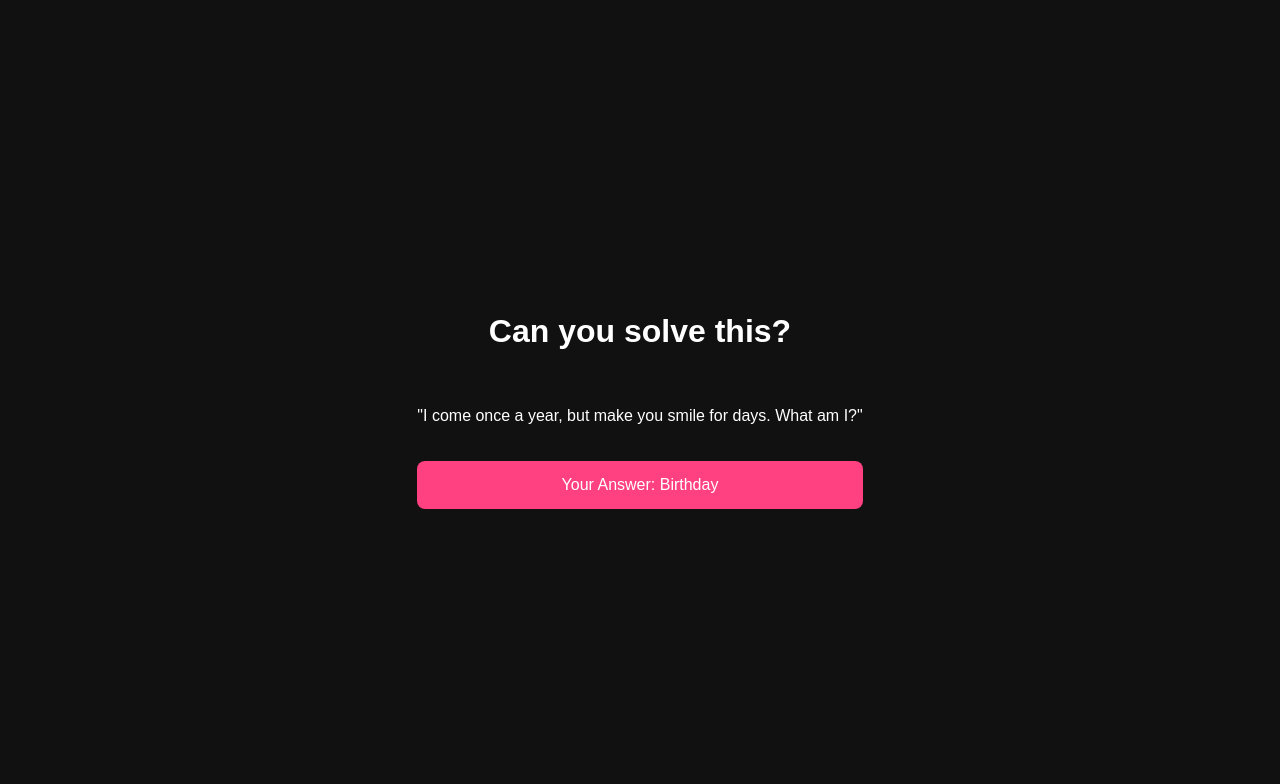
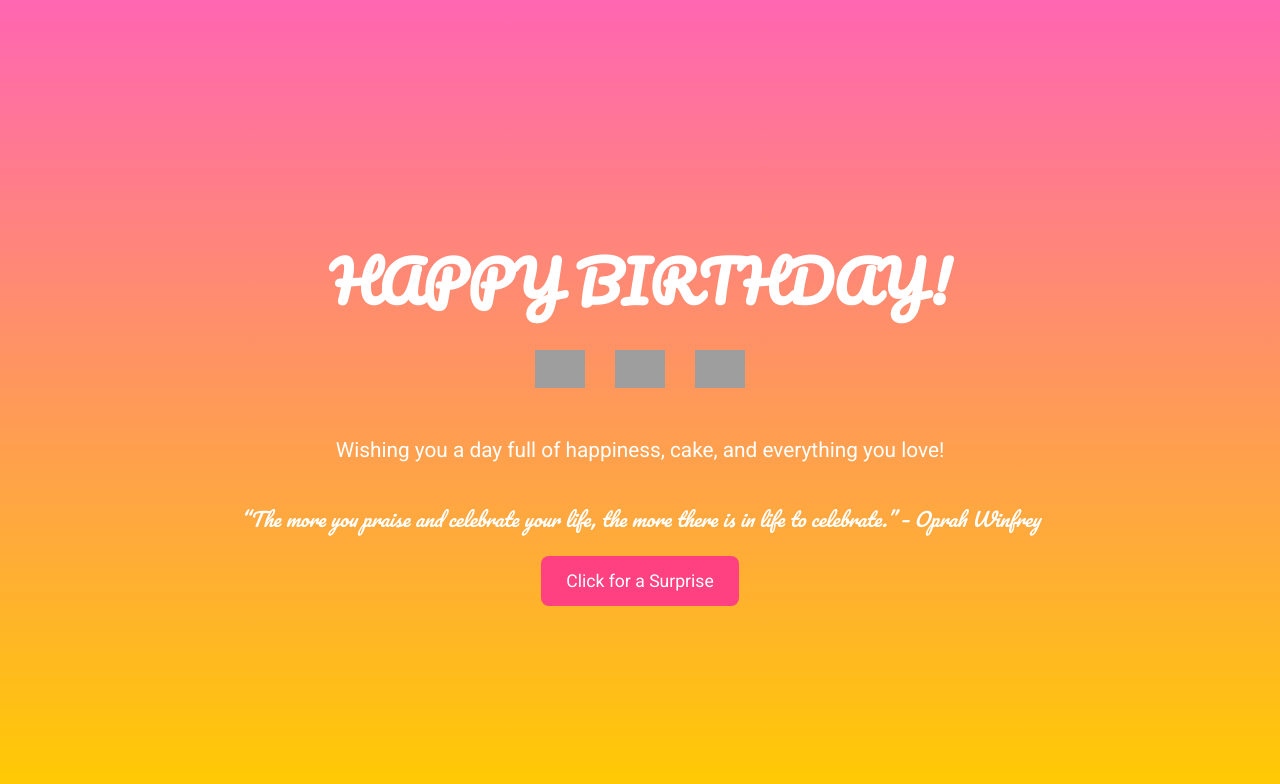
Before and after one commit to karthikeya9900/somethingNew, a plain HTML site: page index.html in a window 1280 px wide. Drawn offline with Linux system fonts and the light colour scheme; grey boxes are pictures that could not be loaded.

Commit message:
Update index.html

```diff
--- a/index.html
+++ b/index.html
@@ -3,38 +3,59 @@
 <head>
   <meta charset="UTF-8" />
   <meta name="viewport" content="width=device-width, initial-scale=1.0"/>
-  <title>Birthday Mystery</title>
+  <title>Birthday Surprise</title>
+  <link href="https://fonts.googleapis.com/css2?family=Roboto:wght@400;700&family=Pacifico&display=swap" rel="stylesheet">
   <style>
     body {
       margin: 0;
       padding: 0;
-      font-family: 'Arial', sans-serif;
-      background: #111;
+      font-family: 'Roboto', sans-serif;
+      background: linear-gradient(to top, #ffcc00, #ff66b2);
       color: #fff;
       display: flex;
+      justify-content: center;
+      align-items: center;
+      height: 100vh;
+      text-align: center;
       flex-direction: column;
-      align-items: center;
-      justify-content: center;
-      min-height: 100vh;
-      text-align: center;
-      animation: fadeIn 2s ease-in-out;
     }
 
-    #start, #container {
-      display: none;
-      flex-direction: column;
-      gap: 20px;
-      padding: 20px;
+    h1 {
+      font-family: 'Pacifico', cursive;
+      font-size: 3.5em;
+      font-weight: bold;
+      margin-bottom: 20px;
+      animation: bounceIn 1.5s ease-in-out;
     }
 
-    #start {
-      display: flex;
+    p {
+      font-size: 1.3em;
+      margin-bottom: 20px;
     }
 
-    .hidden-message {
+    blockquote {
       font-size: 1.2em;
       margin-top: 20px;
-      display: none;
+      font-style: italic;
+      color: #fff;
+      font-family: 'Pacifico', cursive;
+    }
+
+    .icons {
+      display: flex;
+      gap: 30px;
+      justify-content: center;
+      margin-bottom: 30px;
+    }
+
+    .icons img {
+      max-width: 50px;
+      max-height: 50px;
+      transition: transform 0.3s;
+    }
+
+    .icons img:hover {
+      transform: scale(1.1);
     }
 
     button {
@@ -43,48 +64,9 @@
       border: none;
       padding: 15px 25px;
       border-radius: 8px;
-      font-size: 1em;
+      font-size: 1.1em;
       cursor: pointer;
-    }
-
-    #confetti {
-      display: none;
-      position: fixed;
-      top: 0; left: 0;
-      width: 100%;
-      height: 100%;
-      pointer-events: none;
-      background-image: url('https://i.gifer.com/7efs.gif'); /* Confetti GIF */
-      background-size: cover;
-      z-index: 10;
-    }
-
-    h1 {
-      font-size: 2em;
-      animation: bounceIn 1.5s ease-in-out;
-    }
-
-    .meme-gallery {
-      display: flex;
-      flex-wrap: wrap;
-      justify-content: center;
-      gap: 15px;
-      margin-top: 20px;
-    }
-
-    .meme-gallery img {
-      max-width: 200px;
-      border-radius: 8px;
-      transition: transform 0.3s;
-    }
-
-    .meme-gallery img:hover {
-      transform: scale(1.1);
-    }
-
-    @keyframes fadeIn {
-      from { opacity: 0; }
-      to { opacity: 1; }
+      font-family: 'Roboto', sans-serif;
     }
 
     @keyframes bounceIn {
@@ -96,39 +78,19 @@
 </head>
 <body>
 
-<div id="start">
-  <h1>Can you solve this?</h1>
-  <p>"I come once a year, but make you smile for days. What am I?"</p>
-  <button onclick="startGame()">Your Answer: Birthday</button>
-</div>
+  <h1>HAPPY BIRTHDAY!</h1>
 
-<div id="container">
-  <div id="confetti"></div>
-  <h1>HAPPY BIRTHDAY, BRO!</h1>
-  <p>You’ve unlocked the surprise! You're not just a year older... you're a year more awesome!</p>
-  <button onclick="revealMore()">One Last Surprise</button>
-  <div class="hidden-message" id="finalMsg">
-    <p>Here’s to more laughs, memories, and wild times!</p>
-    <p>By the way, did you notice 2025 starts with Wednesday, Thursday, Friday? That's <strong>WTF</strong>! Let's hope this year is full of surprises—in a good way!</p>
-    <div class="meme-gallery">
-      <img src="https://i.imgflip.com/7xg1zj.jpg" alt="Grumpy Cat Birthday Meme">
-      <img src="https://i.imgflip.com/7xg1zk.jpg" alt="Jack Sparrow Birthday Meme">
-      <img src="https://i.imgflip.com/7xg1zl.jpg" alt="Overly Attached Girlfriend Birthday Meme">
-    </div>
+  <div class="icons">
+    <img src="https://image.shutterstock.com/image-vector/balloon-icon-vector-illustration-flat-260nw-1173503982.jpg" alt="Balloon">
+    <img src="https://image.shutterstock.com/image-vector/birthday-cake-icon-simple-flat-260nw-1707449391.jpg" alt="Cake">
+    <img src="https://image.shutterstock.com/image-vector/party-hat-icon-vector-illustration-260nw-1154084122.jpg" alt="Birthday Hat">
   </div>
-</div>
 
-<script>
-  function startGame() {
-    document.getElementById("start").style.display = "none";
-    document.getElementById("container").style.display = "flex";
-    document.getElementById("confetti").style.display = "block";
-  }
+  <p>Wishing you a day full of happiness, cake, and everything you love!</p>
 
-  function revealMore() {
-    document.getElementById("finalMsg").style.display = "block";
-  }
-</script>
+  <blockquote>“The more you praise and celebrate your life, the more there is in life to celebrate.” – Oprah Winfrey</blockquote>
+
+  <button onclick="alert('Surprise! Enjoy the day!')">Click for a Surprise</button>
 
 </body>
 </html>
```
